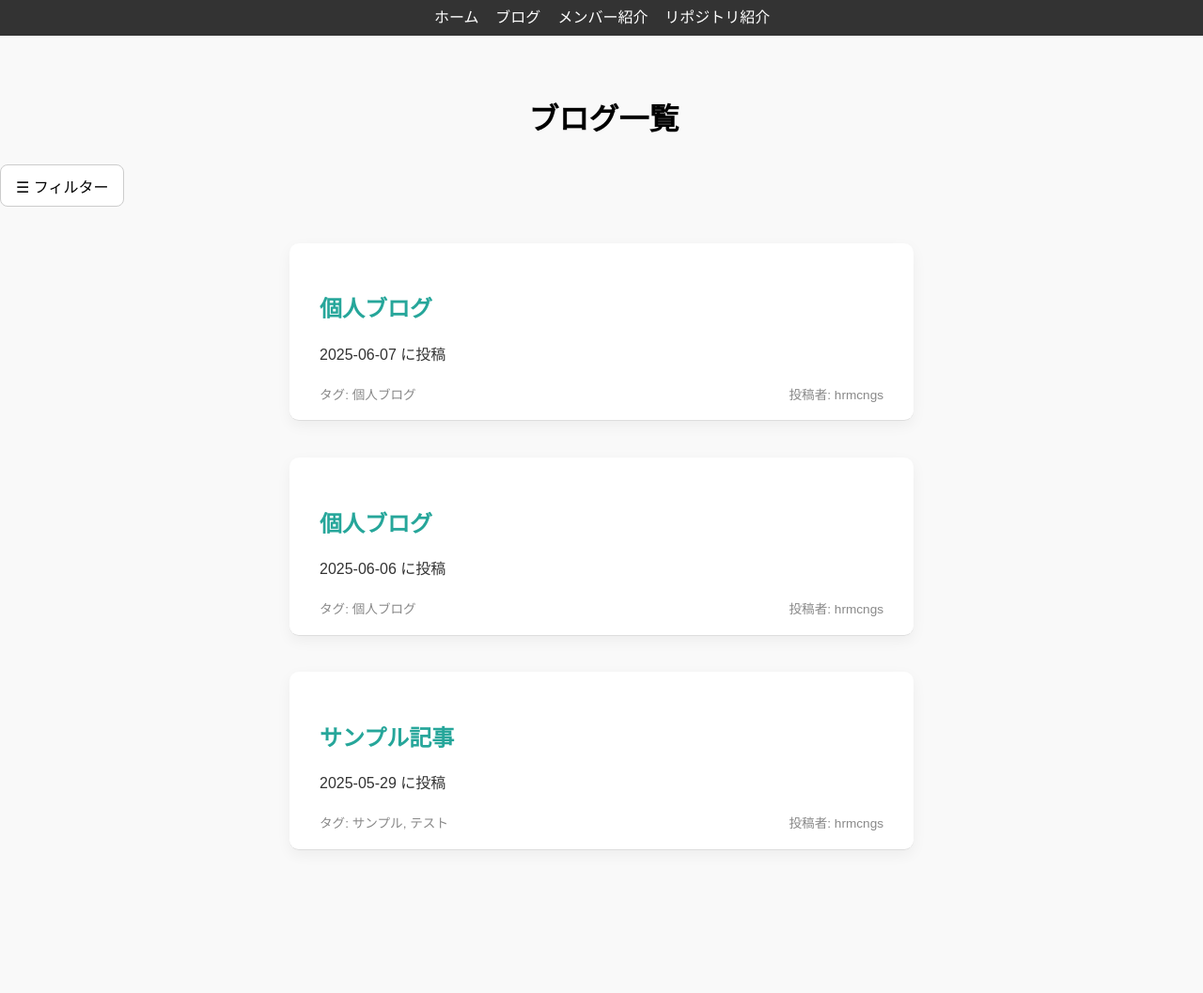
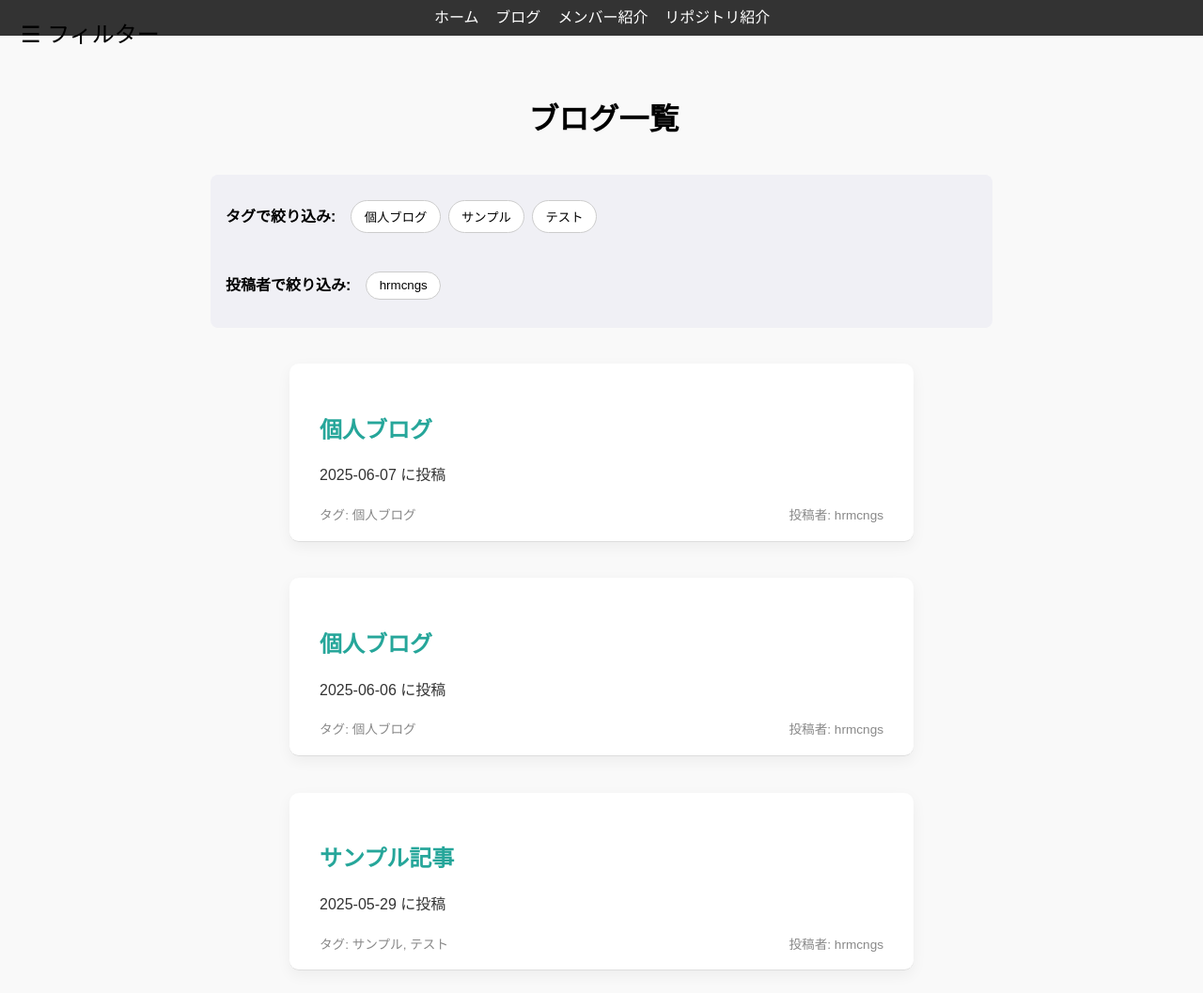
Before and after one commit to Drowse-Lab/Drowse-Lab, a Jekyll site: the page built from blog.html, in a window 1280 px wide. Shown: the whole page at 94% size. Built offline with Jekyll 4.4.1, drawn with Linux system fonts in a browser that asks for light colours; before the commit the page ends 929 px from its top, so only the background shows below that.

Commit message:
Update styles.css

```diff
--- a/assets/css/styles.css
+++ b/assets/css/styles.css
@@ -345,20 +345,53 @@
     border-bottom: 1px solid #ddd;
     padding-bottom: 1em;
   }
+
+/* ハンバーガーボタン */
 .hamburger-button {
-  background-color: #fff;
-  border: 1px solid #ccc;
-  padding: 0.6em 1em;
-  font-size: 1em;
-  border-radius: 8px;
+  font-size: 1.5rem;
+  background: none;
+  border: none;
   cursor: pointer;
-  transition: background-color 0.2s ease;
+  position: fixed;
+  top: 1rem;
+  left: 1rem;
+  z-index: 1001;
 }
 
-.hamburger-button:hover {
-  background-color: #f0f0f0;
+/* サイドバー */
+.filter-sidebar {
+  position: fixed;
+  top: 0;
+  right: 0;
+  width: 300px;
+  height: 100vh;
+  background-color: #ffffff;
+  box-shadow: -2px 0 8px rgba(0, 0, 0, 0.1);
+  transform: translateX(100%);
+  transition: transform 0.3s ease;
+  padding: 1.5rem;
+  z-index: 1000;
+  overflow-y: auto;
 }
 
-.filters.hidden {
-  display: none;
+/* 表示状態 */
+.filter-sidebar.open {
+  transform: translateX(0);
 }
+
+/* 非表示状態 */
+.filter-sidebar.hidden {
+  display: block;
+  transform: translateX(100%);
+}
+
+/* 閉じるボタン */
+.close-button {
+  font-size: 1.2rem;
+  border: none;
+  background: none;
+  cursor: pointer;
+  position: absolute;
+  top: 1rem;
+  right: 1rem;
+}
```
